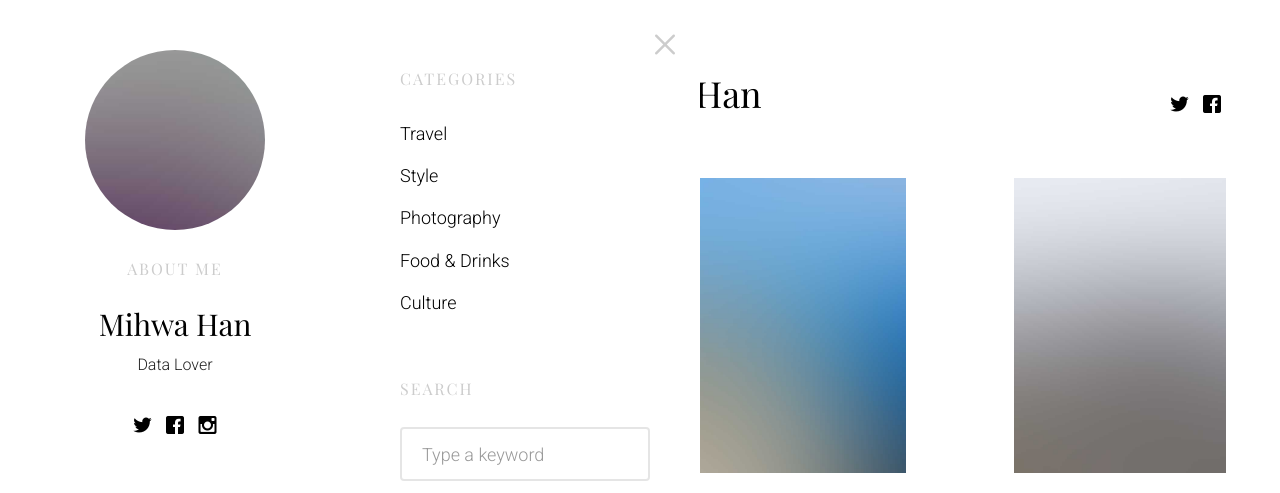
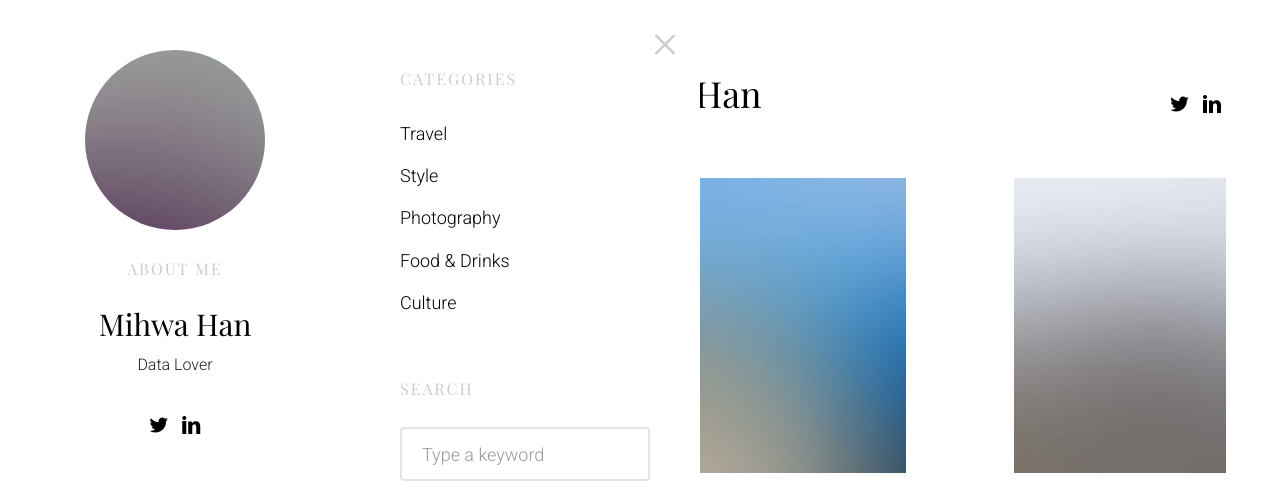
Before and after one commit to mihwa-han/mihwa-han.github.io, a plain HTML site: page index.html in a window 1280 px wide. Both pictures are taken after a click on the link 66 px from the left and 97 px from the top of the page. Shown: the top 493 px of the page. Drawn offline with nearby package versions, Linux system fonts and the light colour scheme; files whose address does not match are found by name; a web font is replaced by a local one.

Commit message:
third commit

```diff
--- a/index.html
+++ b/index.html
@@ -72,8 +72,7 @@
 			<p>Data Lover </p>
 			<ul class="fh5co-social">
 				<li><a href="#"><i class="icon-twitter"></i></a></li>
-				<li><a href="#"><i class="icon-facebook"></i></a></li>
-				<li><a href="#"><i class="icon-instagram"></i></a></li>
+				<li><a href="#"><i class="icon-linkedin"></i></a></li>
 			</ul>
 		</div>
 
@@ -107,7 +106,7 @@
 				<a href="#" class="js-fh5co-nav-toggle fh5co-nav-toggle"><i></i></a>
 				<ul class="fh5co-social">
 					<li><a href="#"><i class="icon-twitter"></i></a></li>
-					<li><a href="#"><i class="icon-facebook"></i></a></li>
+					<li><a href="#"><i class="icon-linkedin"></i></a></li>
 				</ul>
 				<div class="col-lg-12 col-md-12 text-center">
 					<h1 id="fh5co-logo"><a href="index.html">I'm Mihwa Han</sup></a></h1>
```
